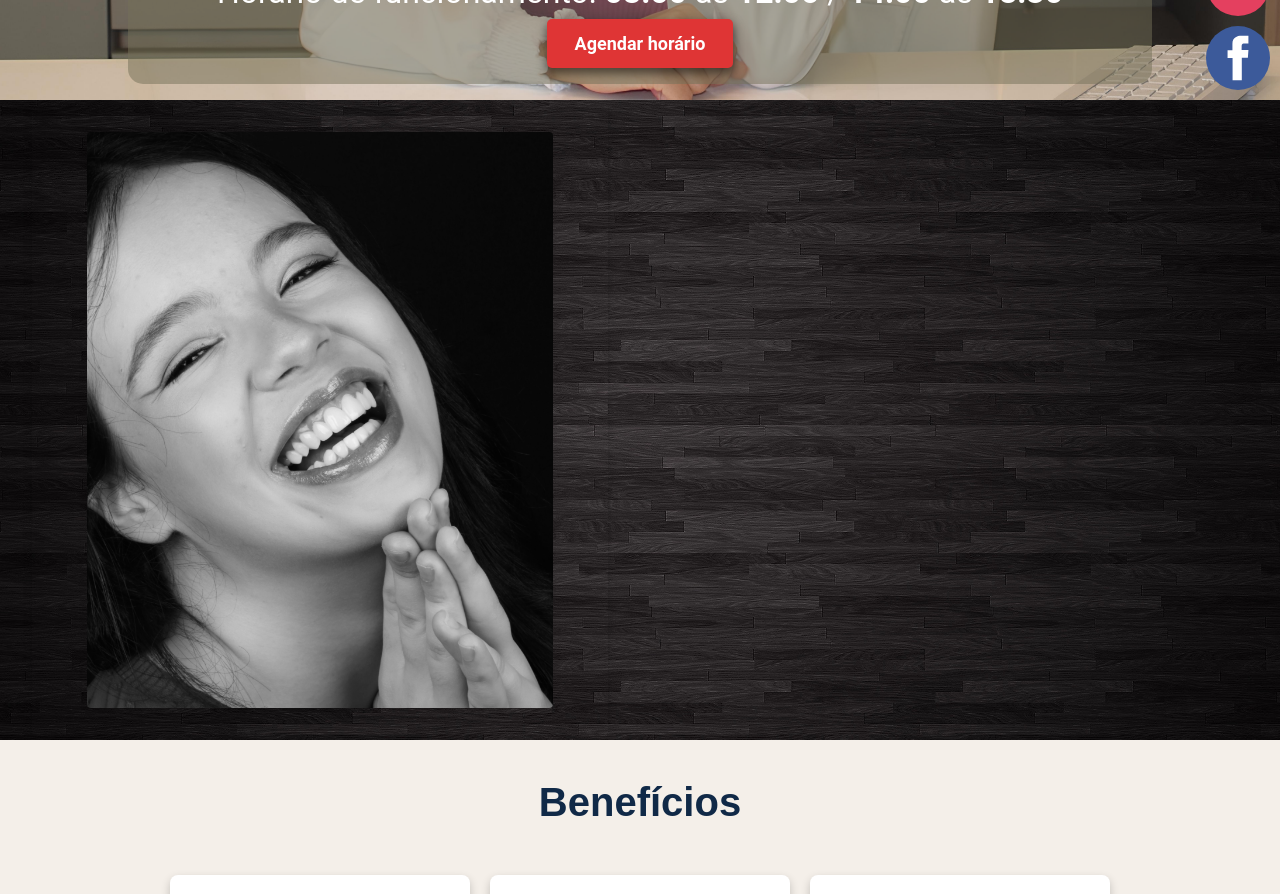
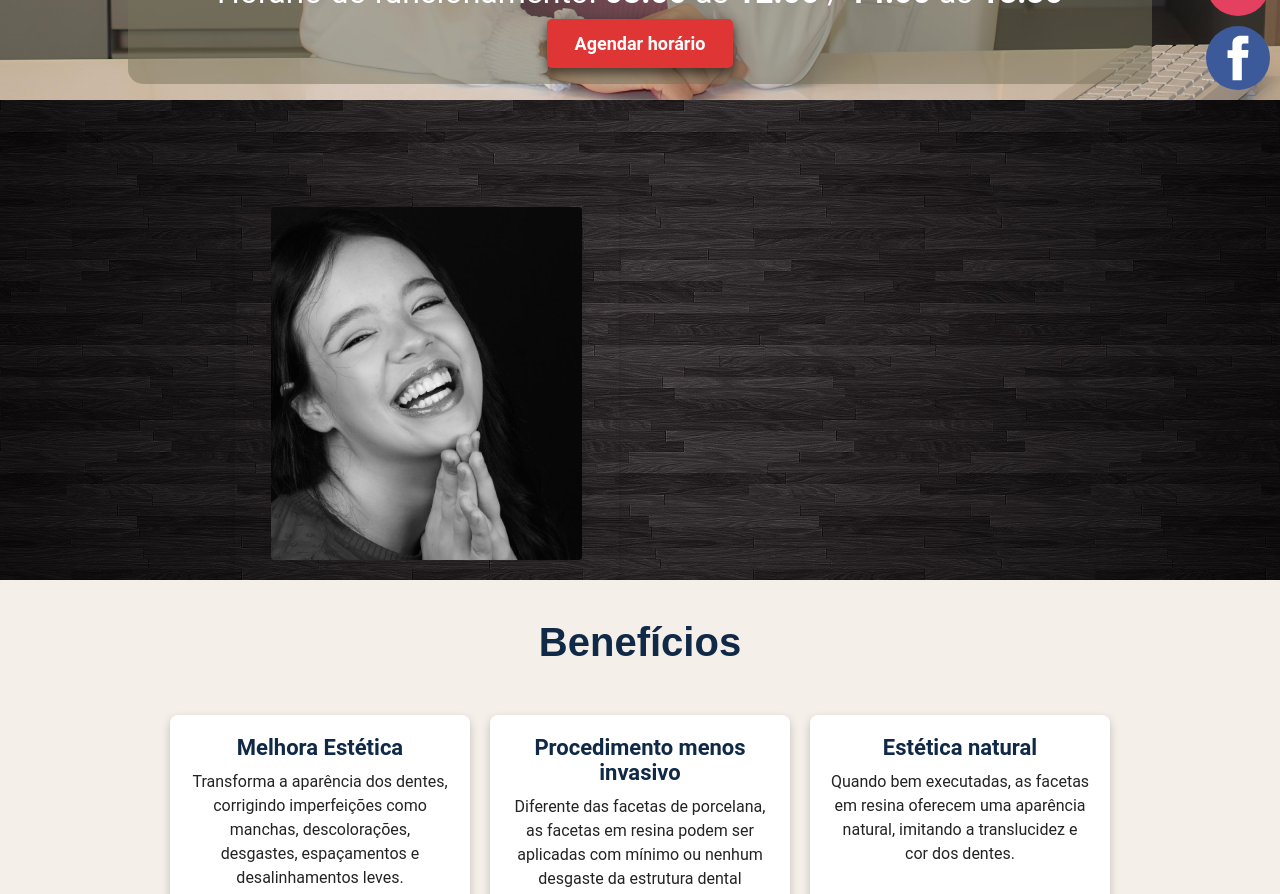
Before and after one commit to Arthurresendee/Dra_KaysaResendeLandingPage, a React (Vite) app: page / in a window 1280 px wide. Shown: the part 700-1594 px from the top of the page. Built offline with nearby package versions, Linux system fonts and the light colour scheme.

Commit message:
Testando imagem com resolução menor

```diff
--- a/src/components/Section-galeria/ImagemGaleriaSection.module.css
+++ b/src/components/Section-galeria/ImagemGaleriaSection.module.css
@@ -1,19 +1,19 @@
 .imagemContainer {
-    width: 90%; /* O contêiner ocupa toda a largura disponível */
-    height: 100%; /* O contêiner ocupa toda a altura disponível */
+    width: 90%;
+    height: 100%;
     display: flex;
-    justify-content: center; /* Centraliza horizontalmente a imagem */
-    align-items: center; /* Centraliza verticalmente a imagem */
-    overflow: hidden; /* Garante que a imagem não ultrapasse os limites */
-    border-radius: 8px; /* Dá um leve arredondamento aos cantos */
-    box-shadow: 0px 4px 10px rgba(0, 0, 0, 0.2); /* Adiciona uma sombra sutil */
+    justify-content: center;
+    align-items: center;
+    overflow: hidden;
+    border-radius: 8px;
+    box-shadow: 0px 4px 10px rgba(0, 0, 0, 0.2);
 
 }
 
 .imagem {
-    max-width: 90%; /* Garante que a imagem não ocupe mais que 90% do contêiner */
-    max-height: 90%; /* Garante que a altura não ultrapasse 90% do contêiner */
-    object-fit: contain; /* Ajusta a imagem para caber dentro do contêiner sem cortes */
-    border-radius: 4px; /* Adiciona um leve arredondamento à imagem */
-    box-shadow: 0px 2px 8px rgba(0, 0, 0, 0.1); /* Dá uma sombra suave para destaque */
+    max-width: 90%;
+    max-height: 90%;
+    object-fit: contain;
+    border-radius: 4px;
+    box-shadow: 0px 2px 8px rgba(0, 0, 0, 0.1);
 }
--- a/src/components/Section-galeria/ImagemGaleriaSection.tsx
+++ b/src/components/Section-galeria/ImagemGaleriaSection.tsx
@@ -1,5 +1,5 @@
 import styles from './ImagemGaleriaSection.module.css';
-import Imagem from '../../assets/ImagemGaleria.jpeg';
+import Imagem from '../../assets/ImagemGaleriaMenor.jpeg';
 
 export function ImagemGaleriaSection() {
     return (
```
Also changed, not shown: src/assets/ImagemGaleriaMenor.jpeg (added).
